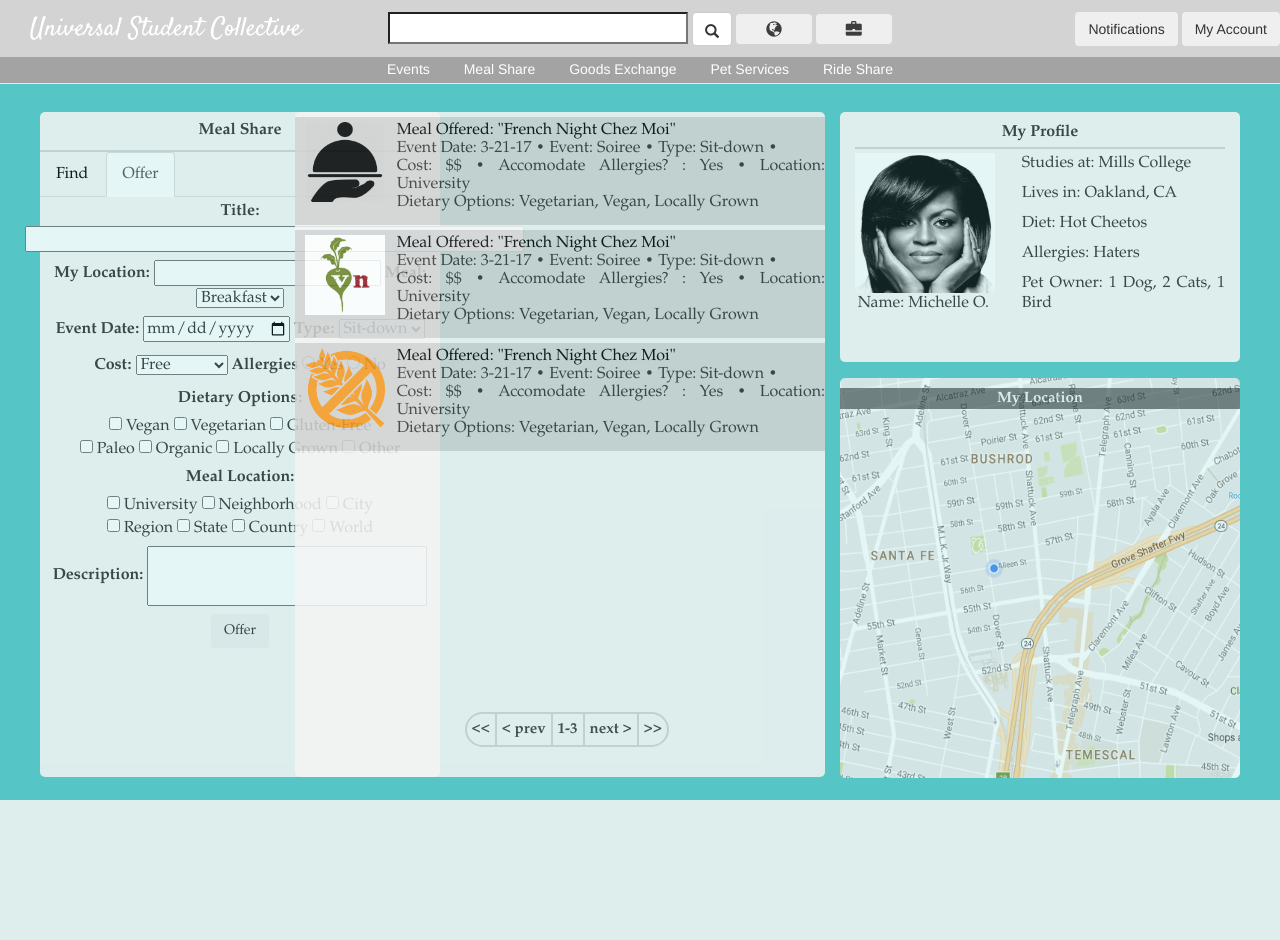
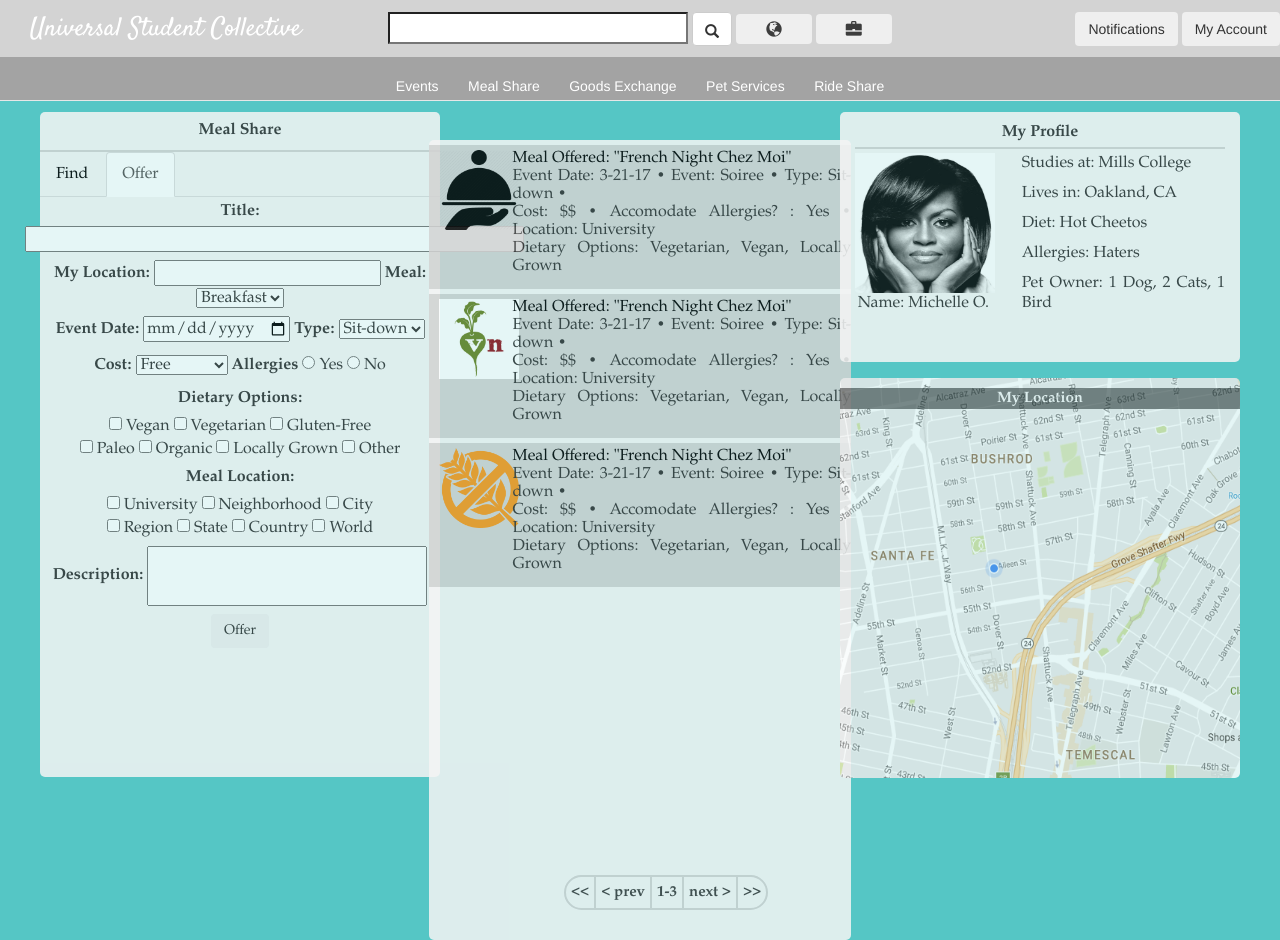
Before and after one commit to ndosker/UniversalStudentCollective, a Node server app: page /main in a window 1280 px wide. Before the commit the page ends 800 px from the top, so only its background shows below. Run offline with Node 20, Linux system fonts and the light colour scheme; some libraries are stand-ins or nearby versions.

Commit message:
Adjusting Main CSS

```diff
--- a/public/stylesheets/mainStyle.css
+++ b/public/stylesheets/mainStyle.css
@@ -58,17 +58,17 @@ input[type="password"] {
 
 .navbar-nav > li > a, .navbar-brand {
     padding-top:5px; padding-bottom:0;
-    height: 30px;
+    height: 5%;
 }
 
 .navbar {
-    min-height:65px;
+    max-height:20%;
 }
 
 #subNavContainer {
     background-color: #A3A3A3;
     text-align: center;
-    padding-top: 8px;
+    padding-top: 2%;
     padding-bottom: 0px;
     margin-bottom: 0px;
     vertical-align: middle;
@@ -89,8 +89,8 @@ div#subNavContainer.row {
 
 #subNavList li {
     display: inline-block;
-    padding-left: 15px;
-    padding-right: 15px;
+    padding-left: 1%;
+    padding-right: 1%;
 }
 
 #GrayMenu ul li a {
@@ -112,13 +112,13 @@ body {
 }
 
 .wrapper {
-    margin-top: 80px;
-    margin-bottom: 20px;
+    margin-top: 30%;
+    margin-bottom: 10%;
 }
 
 .mainForm {
     position: relative;
-    width: 800px;
+    max-width: 20%;
     padding: 30px 38px 66px;
     left: 50%;
     top: 40%;
@@ -300,11 +300,11 @@ p.foodExchange {
     border-radius: 5px;
     padding-top: 0px;
     background-color:whitesmoke;
-    width: 530px;
-    height: 665px;
+    width: 33%;
+    height: 100%;
     position: absolute;
-    right:455px;
-    top:112px;
+    right:33.5%;
+    top:17.5%;
     font-family: Garamond;
     text-align: center;
     opacity: .85;
```
